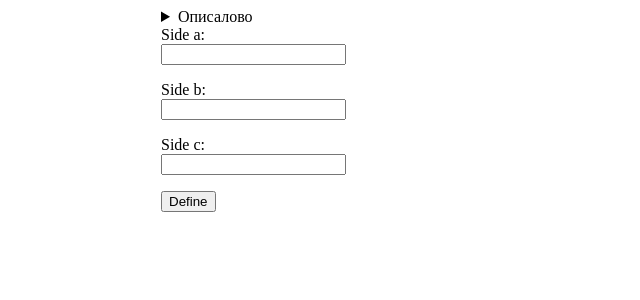
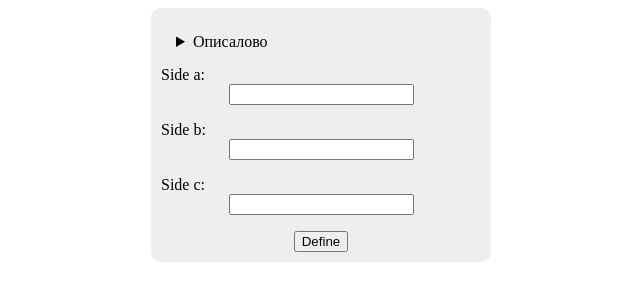
Before and after one commit to SimaxSaab/triangle, a website: page index.html in a window 1280 px wide. Shown: the whole page, without its empty margins (319-959 px from the left). Drawn offline with Linux system fonts and the light colour scheme.

Commit message:
Added styling additions

```diff
--- a/index.html
+++ b/index.html
@@ -9,13 +9,13 @@
 <body>
   <div class="wrapper">
     <details class="d">
-      <summary class="s">
+      <summary class="su">
         Описалово
       </summary>
       <p class="p">По трем сторонам определяем равносторонность, прямоугольность и прочие диагнозы)</p>
     </details>
     <div class="s">
-      <label for="a">Side a:</label>
+      <label class="a" for="a">Side a:</label>
       <div class="s__i">
         <input type="text" name="" id="a">
       </div>
--- a/s.css
+++ b/s.css
@@ -1,6 +1,31 @@
 .wrapper {
   margin: 0 auto;
   width: 320px;
+  background: #eee;
+  padding: 10px;
+  border-radius: 10px;
+}
+
+.d {
+  padding: 15px;
+}
+
+.p {
+  text-indent: 15px;
+  text-align: justify;
+}
+
+.s__i {
+  text-align: center;
+}
+
+.s,.def {
+  /* position: relative;
+left: 50%;
+transform: translate(-50%, 0);
+ */
+ display: block;
+ margin: auto;
 }
 
 .s__w {
```
